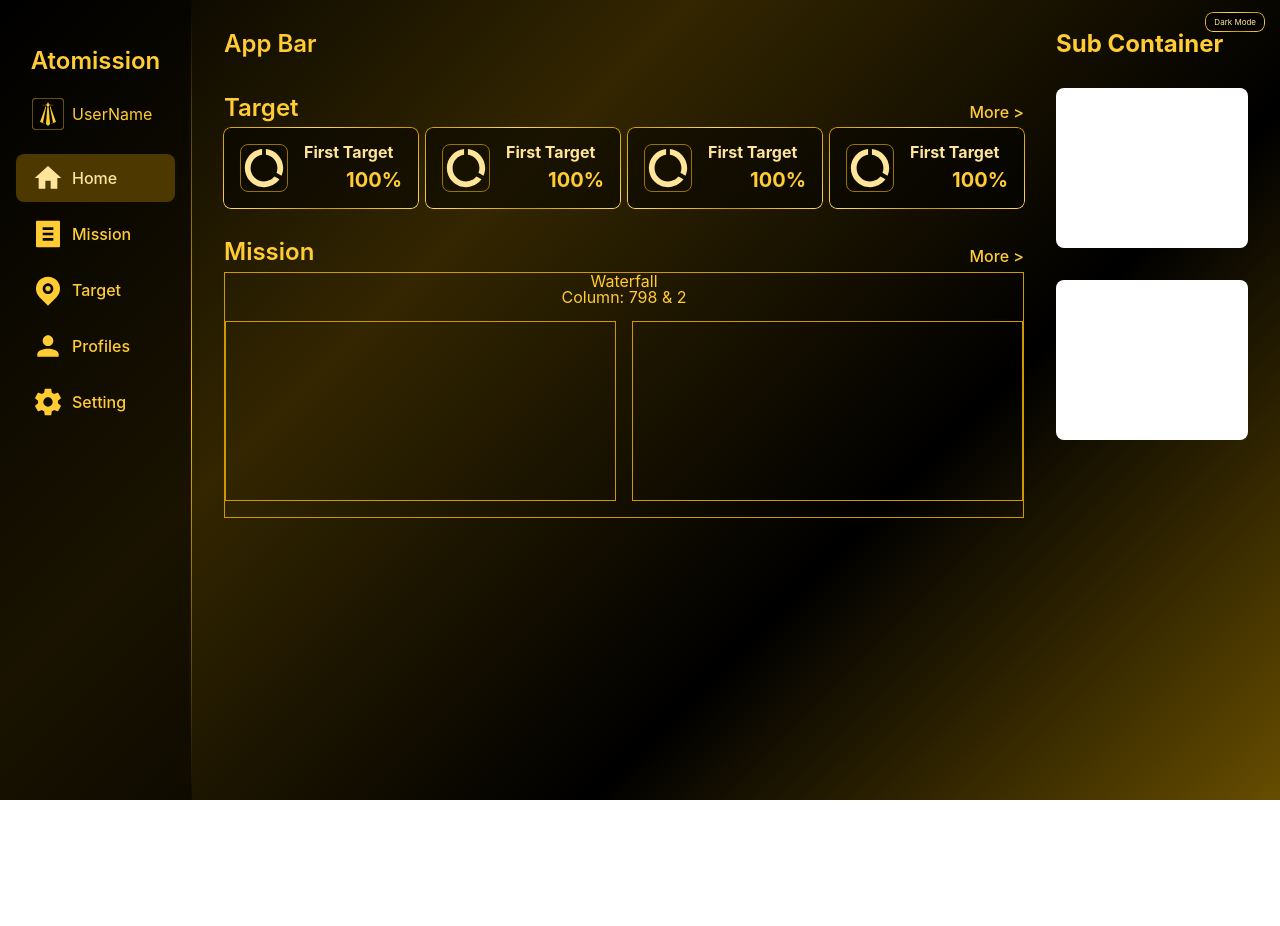
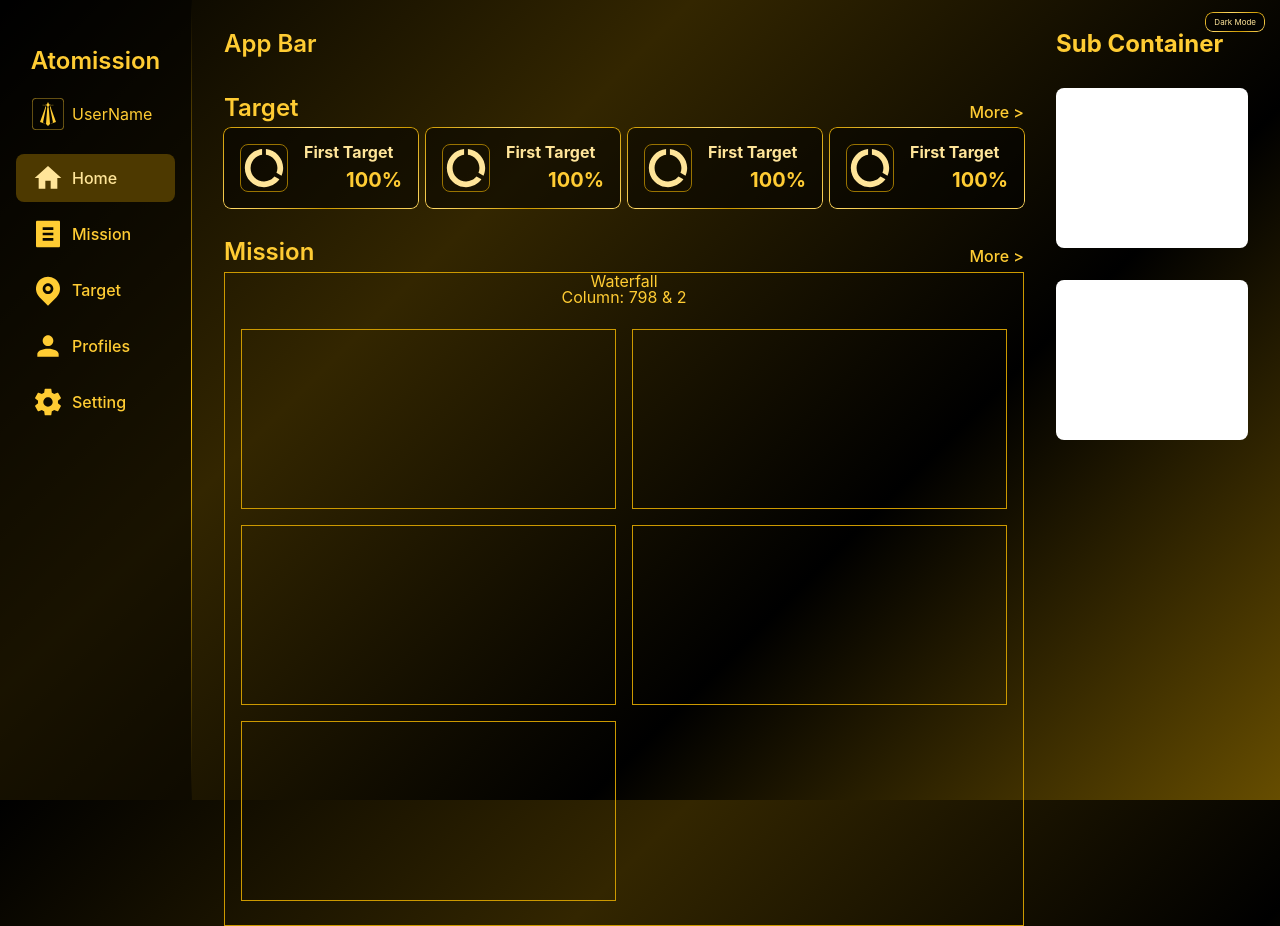
Before and after one commit to silence870121/Atomission, a Vue app: page / in a window 1280 px wide. Before the commit the page ends 800 px from the top, so only its background shows below. Built offline with nearby package versions, Linux system fonts and the light colour scheme.

Commit message:
Update HomeMasonry.vue

```diff
--- a/src/components/HomeMasonry.vue
+++ b/src/components/HomeMasonry.vue
@@ -10,15 +10,12 @@ const columnsCount = computed(() => { return Math.min(Math.max(Math.floor(Masonr
 
 function renderMasonry() {
     MasonryContainerWidth.value = document.querySelector('.masonry').offsetWidth
-    console.log(MasonryContainerWidth.value);
+    // console.log(MasonryContainerWidth.value);
 }
 
 onMounted(() => {
     renderMasonry()
 })
-window.onload = function () {
-    renderMasonry()
-}
 window.onresize = function () {
     renderMasonry()
 }
@@ -28,7 +25,9 @@ window.onresize = function () {
         <h3>Waterfall</h3>
         <p>column: {{ MasonryContainerWidth + " & " + columnsCount }}</p>
         <ul class="masonry-container">
-            <li v-for="i in columnsCount" class="masonry-box"></li>
+            <li v-for="i in 5" class="masonry-box" :style="{ width: 100 / columnsCount + '%' }">
+                <div class="masonry-inner"></div>
+            </li>
         </ul>
     </div>
 </template>
@@ -38,13 +37,18 @@ window.onresize = function () {
     display: flex;
     flex-direction: row;
     flex-wrap: wrap;
-    gap: 1rem;
-    padding: 1rem 0;
+    /* gap: 1rem; */
+    padding: 1rem 0.5rem;
 }
 
 .masonry-box {
-    flex: 1;
+    padding: 0.5rem;
+    /* flex: 1; */
+}
+
+.masonry-inner {
+
+    height: 180px;
     border: 1px solid var(--border-color);
-    height: 180px;
 }
 </style>
```
